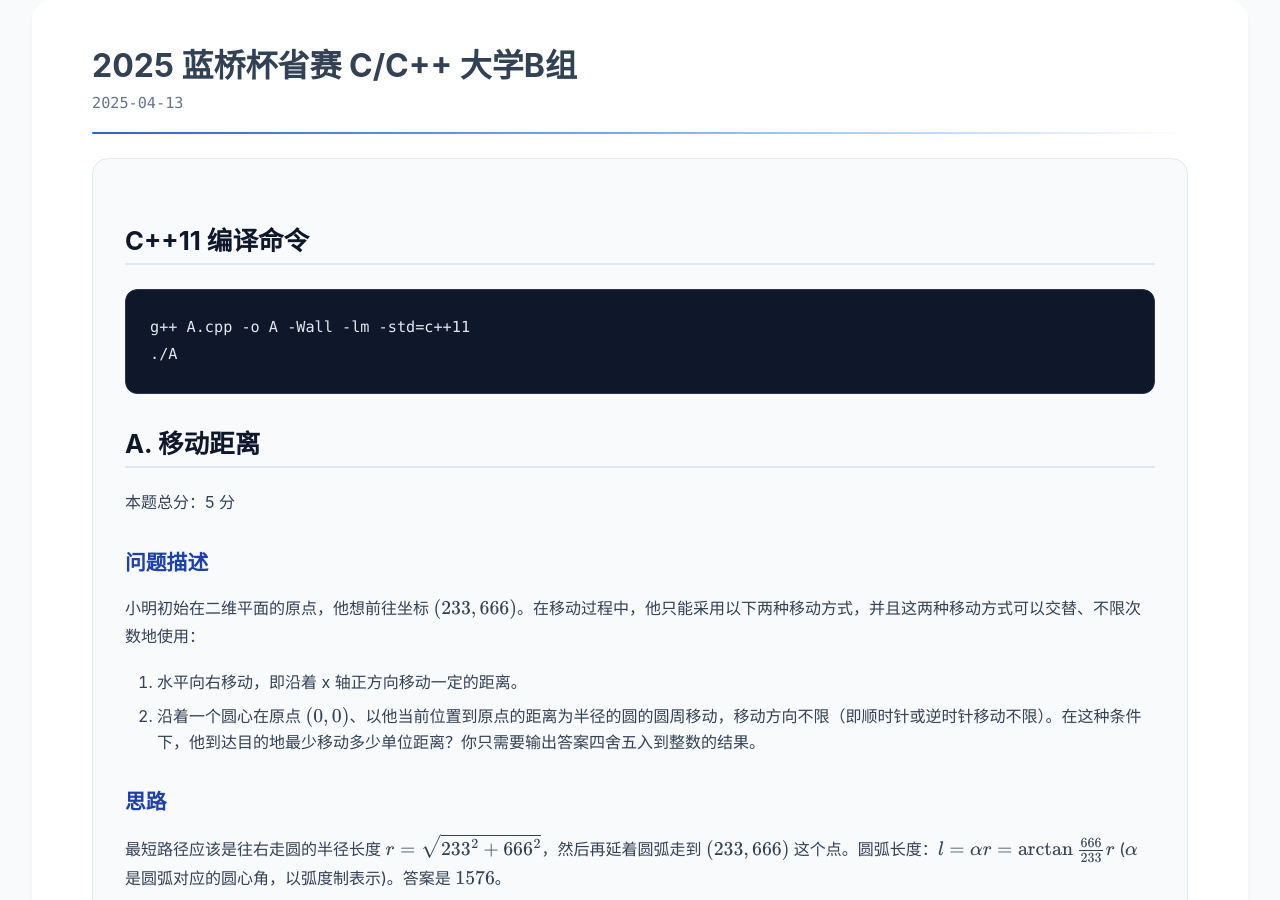
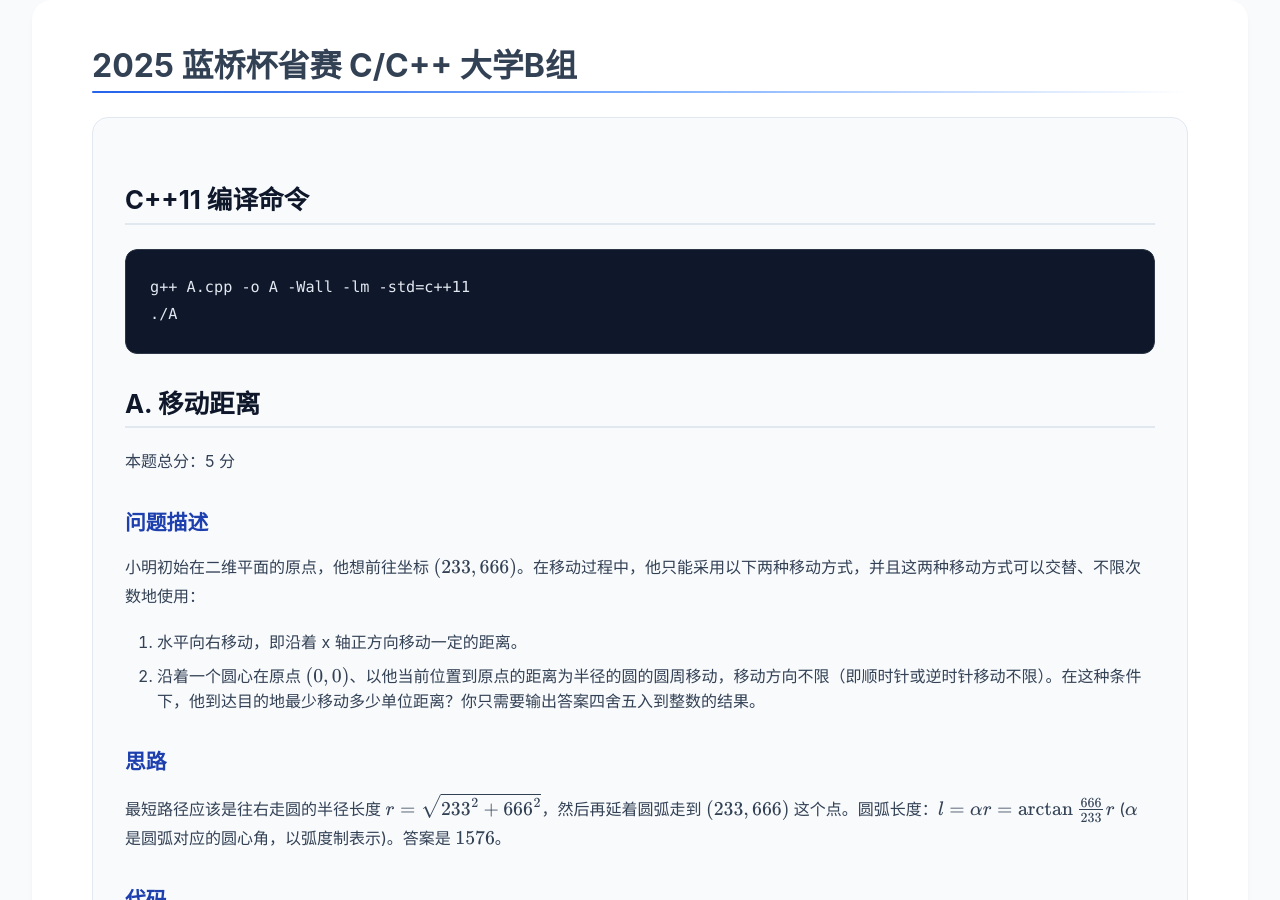
Before and after one commit to nuo534202/nuo534202.github.io, a Jekyll site: the page built from _posts/2025-04-13-lanqiao2025_provincial_cpp.md, in a window 1280 px wide and 900 px high. Built offline with Jekyll 4.4.1, drawn with Linux system fonts in a browser that asks for light colours.

Commit message:
style: remove date of blog

````diff
--- a/_config.yml
+++ b/_config.yml
@@ -8,7 +8,7 @@
 
 markdown: kramdown
 highlighter: rouge
-permalink: /:year/:month/:day/:title.html  # 博客文章的 URL 格式（可选）
+permalink: /:title.html
 
 # Kramdown 配置 - 支持数学公式
 kramdown:
--- a/_layouts/post.html
+++ b/_layouts/post.html
@@ -107,7 +107,6 @@
 
     <div class="container blog-container post-page-container">
         <h1>{{ page.title }}</h1>
-        <p class="subtitle">{{ page.date | date: "%Y-%m-%d" }}</p>
         <div class="decorative-line"></div>
 
         <div class="post-content">
--- a/_posts/2025-04-13-lanqiao2025_provincial_cpp.md
+++ b/_posts/2025-04-13-lanqiao2025_provincial_cpp.md
@@ -1,10 +1,8 @@
 ---
 layout: post
 title: "2025 蓝桥杯省赛 C/C++ 大学B组"
-date: 2025-04-13 00:05:41
 tags: [蓝桥杯]
 ---
-
 ## C++11 编译命令
 
 ```
--- a/blog/competitive_programming/index.html
+++ b/blog/competitive_programming/index.html
@@ -58,7 +58,7 @@
     <section class="featured-section">
         <div class="section-container">
             <div class="repos-list" id="post-list">
-                <a href="/2025/04/13/lanqiao2025_provincial_cpp.html" class="repo-card post-card" data-tags="蓝桥杯" target="_blank" rel="noopener noreferrer">
+                <a href="/lanqiao2025_provincial_cpp.html" class="repo-card post-card" data-tags="蓝桥杯" target="_blank" rel="noopener noreferrer">
                     <div class="repo-card-header">
                         <div class="repo-card-icon">
                             <svg width="24" height="24" viewBox="0 0 24 24" fill="none" stroke="currentColor" stroke-width="2" stroke-linecap="round" stroke-linejoin="round">
--- a/blog/index.html
+++ b/blog/index.html
@@ -105,7 +105,7 @@
             <div class="section-header">
                 <h2 class="section-title">精选文章</h2>
             </div>
-            <a href="/2025/04/13/lanqiao2025_provincial_cpp.html" class="featured-card" target="_blank" rel="noopener noreferrer">
+            <a href="/lanqiao2025_provincial_cpp.html" class="featured-card" target="_blank" rel="noopener noreferrer">
                 <div class="featured-card-badge">
                     <span class="featured-dot"></span>
                     <span>Latest</span>
````
